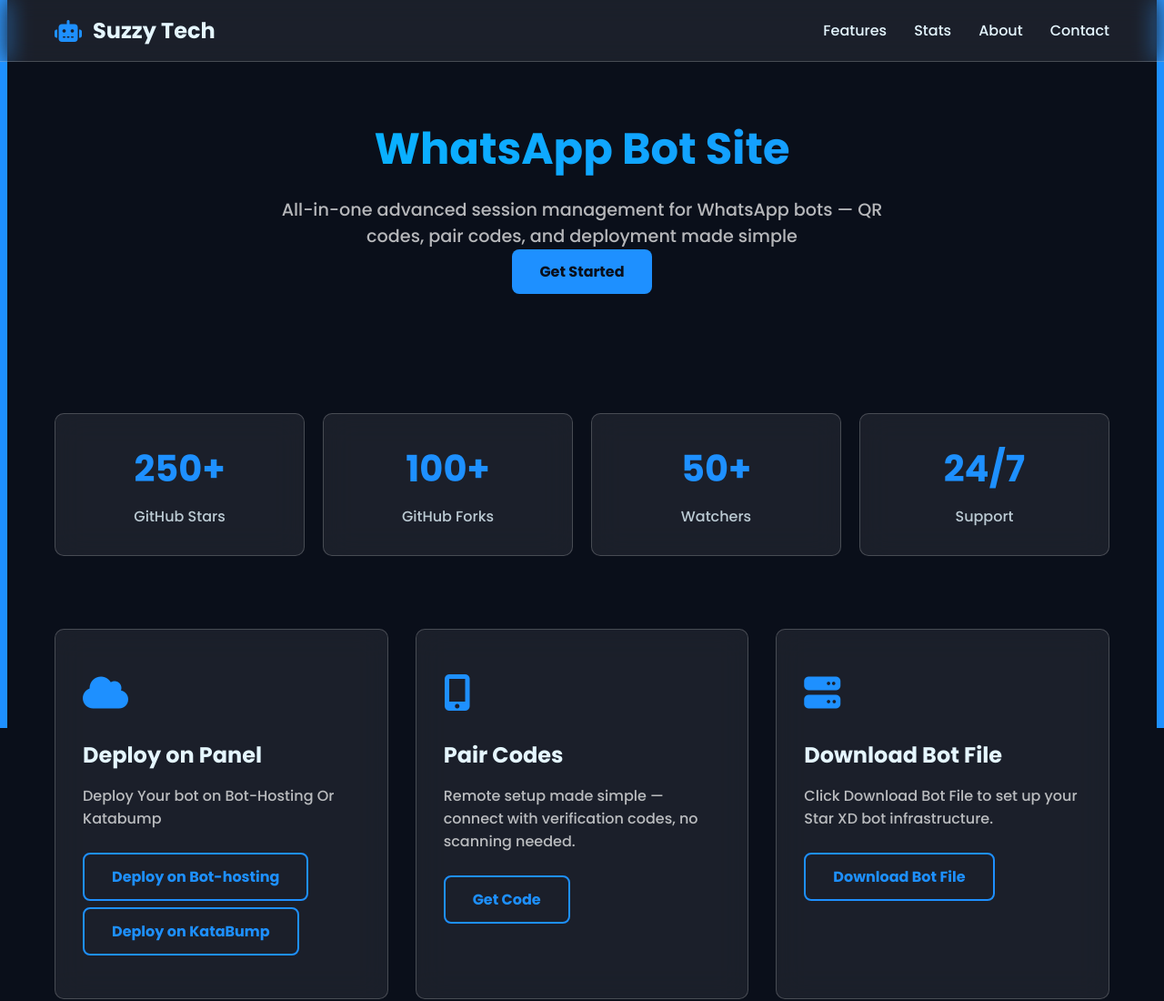
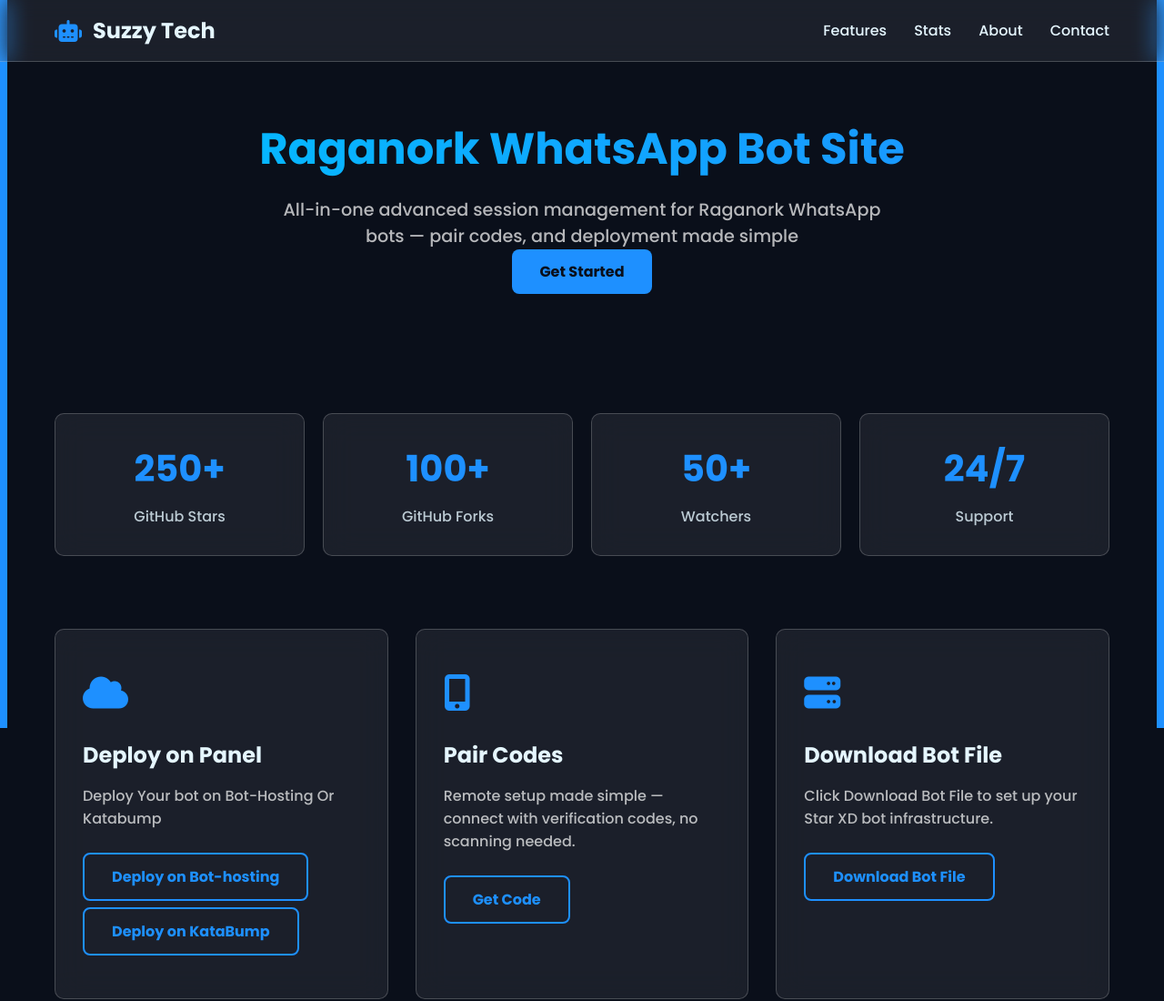
Before and after one commit to SuzzyTech/BotSite, a website: page main.html in a window 1280 px wide. Shown: the top 1100 px of the page at 91% size. Drawn offline with Linux system fonts and the light colour scheme; no server answers; a script that the page names is missing.

Commit message:
Update main.html

```diff
--- a/main.html
+++ b/main.html
@@ -418,8 +418,8 @@
   <main class="container">
     <!-- Hero Section -->
     <section class="hero">
-      <h1>WhatsApp Bot Site</h1>
-      <p>All-in-one advanced session management for WhatsApp bots — QR codes, pair codes, and deployment made simple</p>
+      <h1>Raganork WhatsApp Bot Site</h1>
+      <p>All-in-one advanced session management for Raganork WhatsApp bots — pair codes, and deployment made simple</p>
       <a href="/qr" class="btn">Get Started</a>
     </section>
 
```
